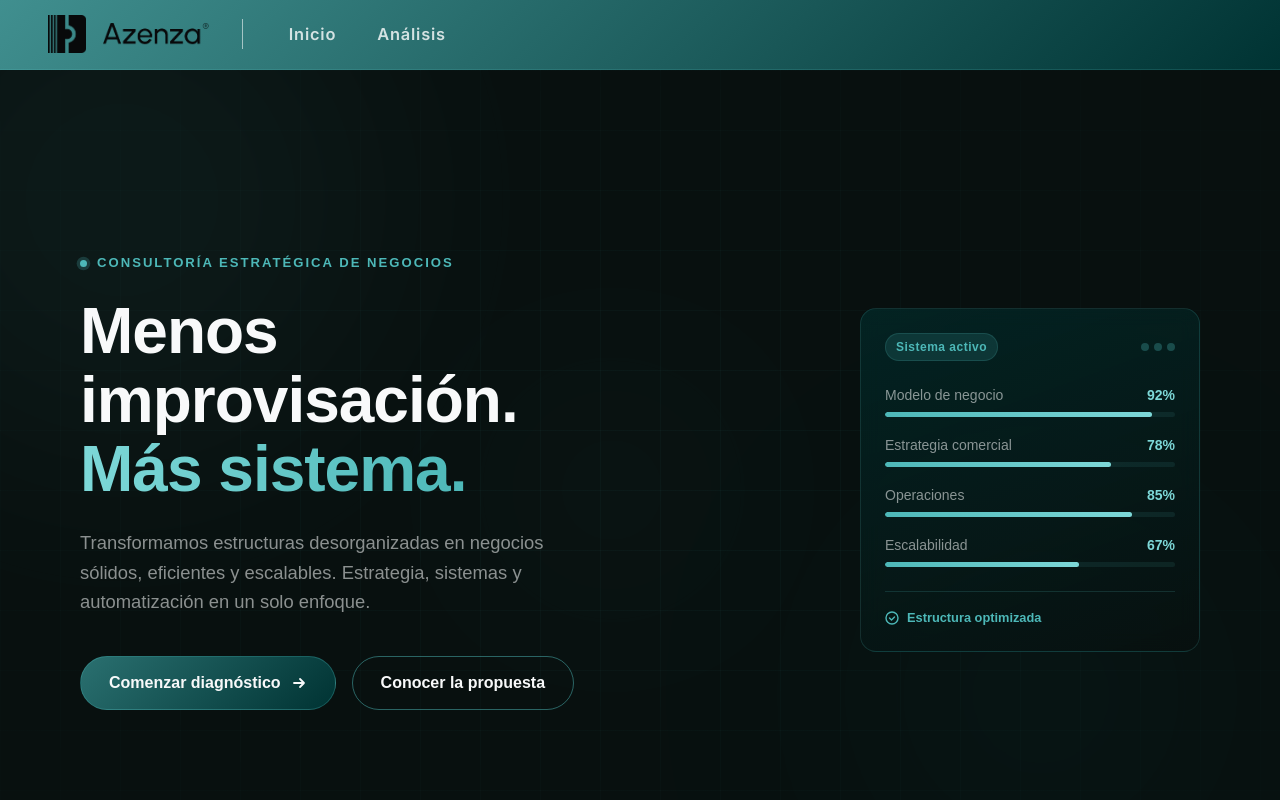
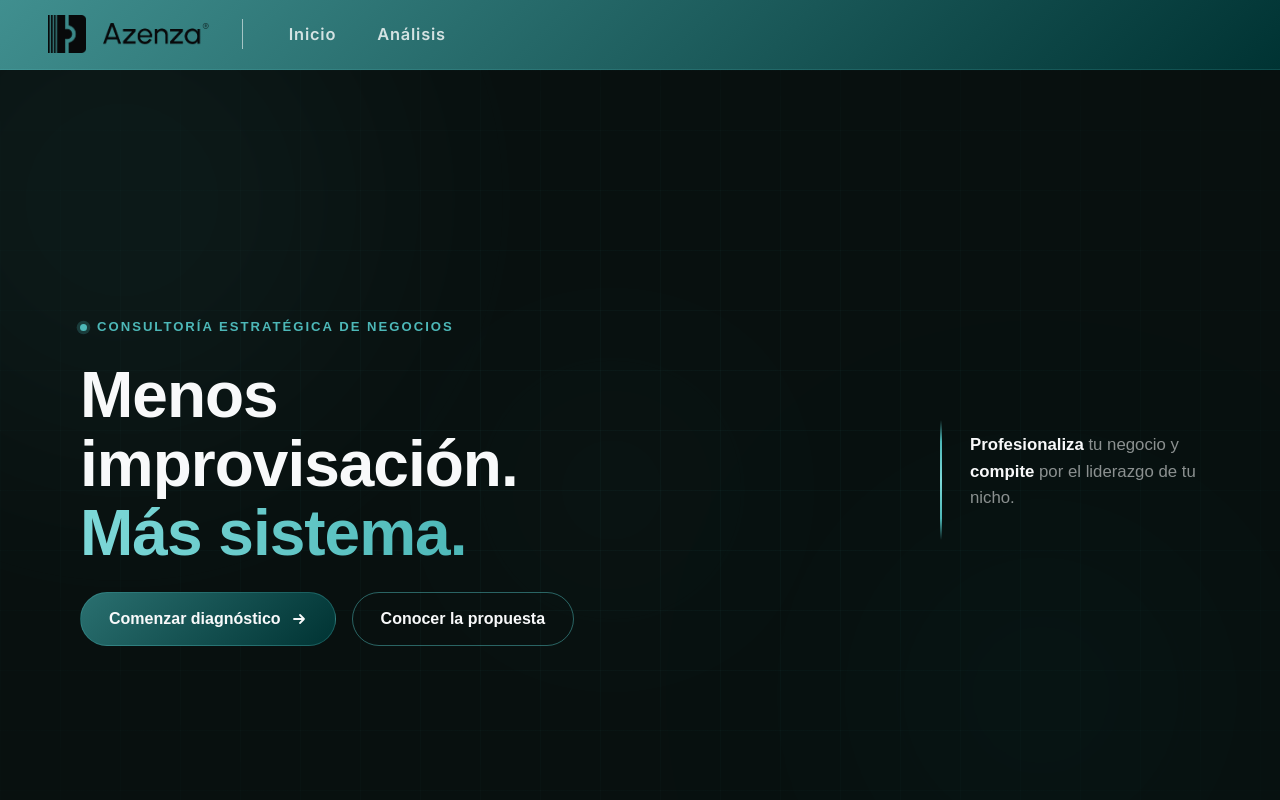
Before and after one commit to BustosFacundo/AzenzaIA, a React (Vite) app in the folder frontend/: page / in a window 1280 px wide. Shown: the top 800 px of the page. Built offline with nearby package versions, Linux system fonts and the light colour scheme.

Commit message:
Cambios en seccion principal pagina inicio

```diff
--- a/frontend/src/App.css
+++ b/frontend/src/App.css
@@ -367,113 +367,48 @@ body {
     margin-bottom: 24px;
 }
 
-.hero__subtitle {
-    font-size: 1.15rem;
+.hero__actions {
+    display: flex;
+    align-items: center;
+    gap: 16px;
+    flex-wrap: wrap;
+}
+
+.hero__side {
+    position: relative;
+    z-index: 1;
+    display: flex;
+    align-items: center;
+    gap: 28px;
+    flex-shrink: 0;
+    max-width: 260px;
+}
+
+.hero__divider {
+    width: 2px;
+    align-self: stretch;
+    min-height: 120px;
+    border-radius: 999px;
+    flex-shrink: 0;
+    background: linear-gradient(
+        180deg,
+        transparent 0%,
+        var(--color-teal) 18%,
+        var(--color-teal-light) 50%,
+        var(--color-teal) 82%,
+        transparent 100%
+    );
+}
+
+.hero__side-text {
+    font-size: 1.05rem;
     line-height: 1.6;
     color: var(--color-text-muted);
-    margin-bottom: 40px;
-    max-width: 480px;
-}
-
-.hero__actions {
-    display: flex;
-    align-items: center;
-    gap: 16px;
-    flex-wrap: wrap;
-}
-
-.hero__visual {
-    position: relative;
-    z-index: 1;
-    flex-shrink: 0;
-}
-
-.system-card {
-    width: 340px;
-    padding: 24px;
-    border-radius: var(--radius-lg);
-}
-
-.system-card__header {
-    display: flex;
-    align-items: center;
-    justify-content: space-between;
-    margin-bottom: 24px;
-}
-
-.system-card__badge {
-    font-size: 0.75rem;
+}
+
+.hero__side-text strong {
+    color: var(--color-text);
     font-weight: 700;
-    color: var(--color-teal);
-    background: var(--teal-bg-active);
-    border: 1px solid var(--teal-border);
-    padding: 4px 10px;
-    border-radius: 999px;
-    letter-spacing: 0.5px;
-}
-
-.system-card__dots {
-    display: flex;
-    gap: 5px;
-}
-
-.system-card__dots span {
-    width: 8px;
-    height: 8px;
-    border-radius: 50%;
-    background: var(--teal-border-hover);
-}
-
-.system-card__body {
-    display: flex;
-    flex-direction: column;
-    gap: 18px;
-}
-
-.sys-row__info {
-    display: flex;
-    justify-content: space-between;
-    margin-bottom: 6px;
-    font-size: 0.875rem;
-    color: var(--color-text-muted);
-    font-weight: 500;
-}
-
-.sys-row__pct {
-    color: var(--color-teal-light);
-    font-weight: 700;
-}
-
-.sys-row__bar {
-    height: 5px;
-    background: var(--teal-bg-soft);
-    border-radius: 999px;
-    overflow: hidden;
-}
-
-.sys-row__fill {
-    height: 100%;
-    width: 0;
-    background: linear-gradient(to right, var(--color-teal), var(--color-teal-light));
-    border-radius: 999px;
-    animation: fill-bar 1.4s ease forwards;
-    animation-delay: 0.5s;
-}
-
-@keyframes fill-bar {
-    to { width: var(--target); }
-}
-
-.system-card__footer {
-    margin-top: 24px;
-    padding-top: 16px;
-    border-top: 1px solid var(--teal-border);
-    display: flex;
-    align-items: center;
-    gap: 8px;
-    font-size: 0.8rem;
-    font-weight: 600;
-    color: var(--color-teal);
 }
 
 
@@ -803,9 +738,9 @@ body {
     }
 
     .hero__content { max-width: 100%; }
-    .hero__subtitle { max-width: 100%; }
     .hero__actions { justify-content: center; }
     .hero__eyebrow { margin: 0 auto 24px; }
+    .hero__side { margin: 0 auto; max-width: 100%; justify-content: center; }
 
     .profesionalizar { padding: 80px 40px; }
     .pro-step { max-width: 100%; }
@@ -828,8 +763,8 @@ body {
 
 @media (max-width: 600px) {
     .hero { padding: 100px 24px 60px; }
-    .hero__visual { width: 100%; max-width: 290px;}
-    .system-card { width: 100%; max-width: 320px; }
+    .hero__side { flex-direction: column; gap: 16px; text-align: center; }
+    .hero__divider { width: 40px; height: 2px; min-height: 0; }
     .profesionalizar { padding: 60px 24px; }
     .pro-step { flex-wrap: wrap; padding: 16px 20px; }
     .approach { padding: 60px 24px; }
--- a/frontend/src/pages/Inicio.jsx
+++ b/frontend/src/pages/Inicio.jsx
@@ -121,12 +121,6 @@ export function Inicio() {
                         <span className="text-gradient">Más sistema.</span>
                     </h1>
 
-                    <p className="hero__subtitle reveal">
-                        Transformamos estructuras desorganizadas en negocios sólidos,
-                        eficientes y escalables. Estrategia, sistemas y automatización
-                        en un solo enfoque.
-                    </p>
-
                     <div className="hero__actions reveal">
                         <button className="btn-primary" onClick={() => navigate("/analisis")}>
                             Comenzar diagnóstico
@@ -146,43 +140,12 @@ export function Inicio() {
                     </div>
                 </div>
 
-                <div className="hero__visual reveal">
-                    <div className="system-card glass-panel">
-                        <div className="system-card__header">
-                            <span className="system-card__badge">Sistema activo</span>
-                            <div className="system-card__dots">
-                                <span /><span /><span />
-                            </div>
-                        </div>
-                        <div className="system-card__body">
-                            {[
-                                { label: 'Modelo de negocio', pct: 92 },
-                                { label: 'Estrategia comercial', pct: 78 },
-                                { label: 'Operaciones', pct: 85 },
-                                { label: 'Escalabilidad', pct: 67 },
-                            ].map(({ label, pct }) => (
-                                <div className="sys-row" key={label}>
-                                    <div className="sys-row__info">
-                                        <span>{label}</span>
-                                        <span className="sys-row__pct">{pct}%</span>
-                                    </div>
-                                    <div className="sys-row__bar">
-                                        <div
-                                            className="sys-row__fill"
-                                            style={{ '--target': `${pct}%` }}
-                                        />
-                                    </div>
-                                </div>
-                            ))}
-                        </div>
-                        <div className="system-card__footer">
-                            <svg width="14" height="14" viewBox="0 0 14 14" fill="none">
-                                <circle cx="7" cy="7" r="6" stroke="#4db8b8" strokeWidth="1.4"/>
-                                <path d="M4.5 7l2 2 3-3" stroke="#4db8b8" strokeWidth="1.4" strokeLinecap="round" strokeLinejoin="round"/>
-                            </svg>
-                            Estructura optimizada
-                        </div>
-                    </div>
+                <div className="hero__side reveal">
+                    <span className="hero__divider" />
+                    <p className="hero__side-text">
+                        <strong>Profesionaliza</strong> tu negocio y <strong>compite</strong> por
+                        el liderazgo de tu nicho.
+                    </p>
                 </div>
             </section>
 
```
